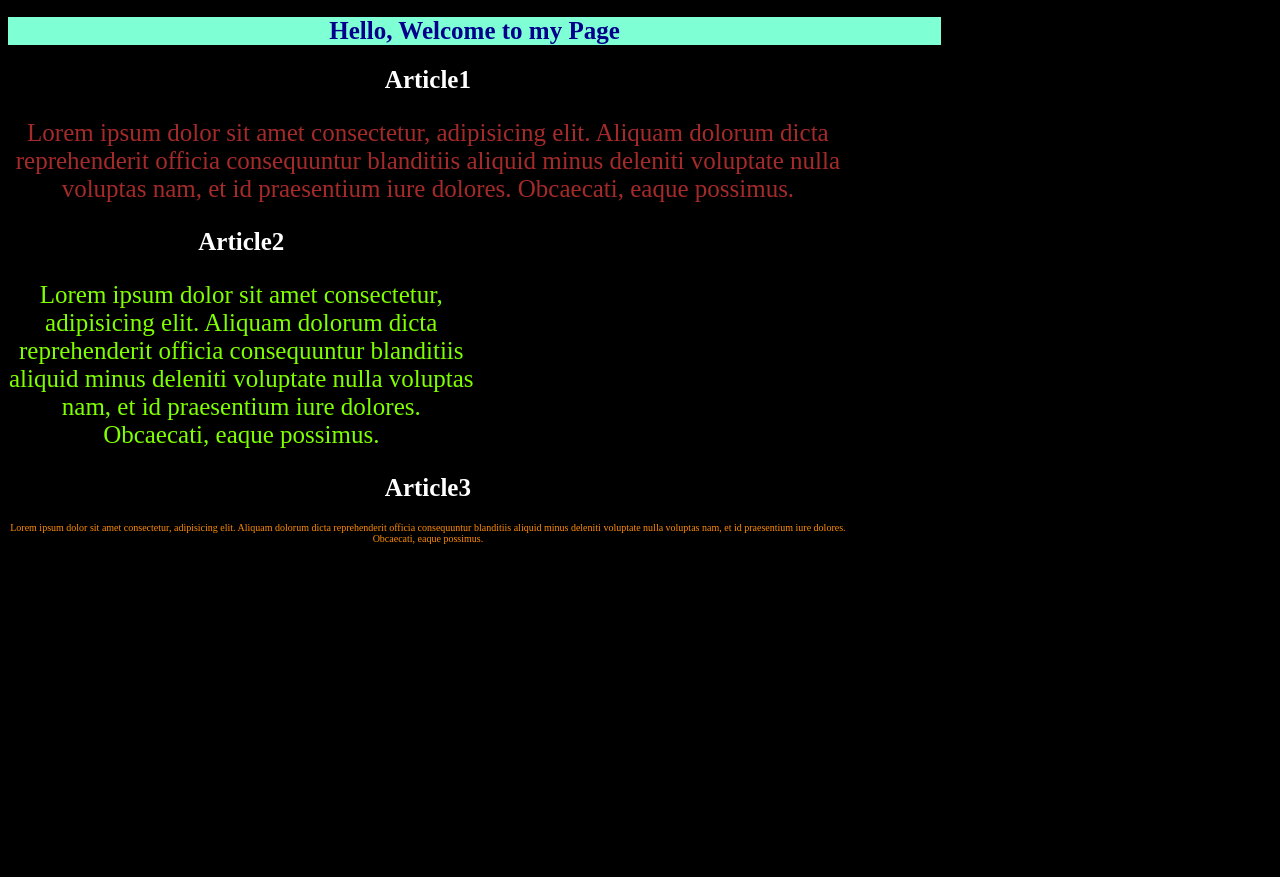
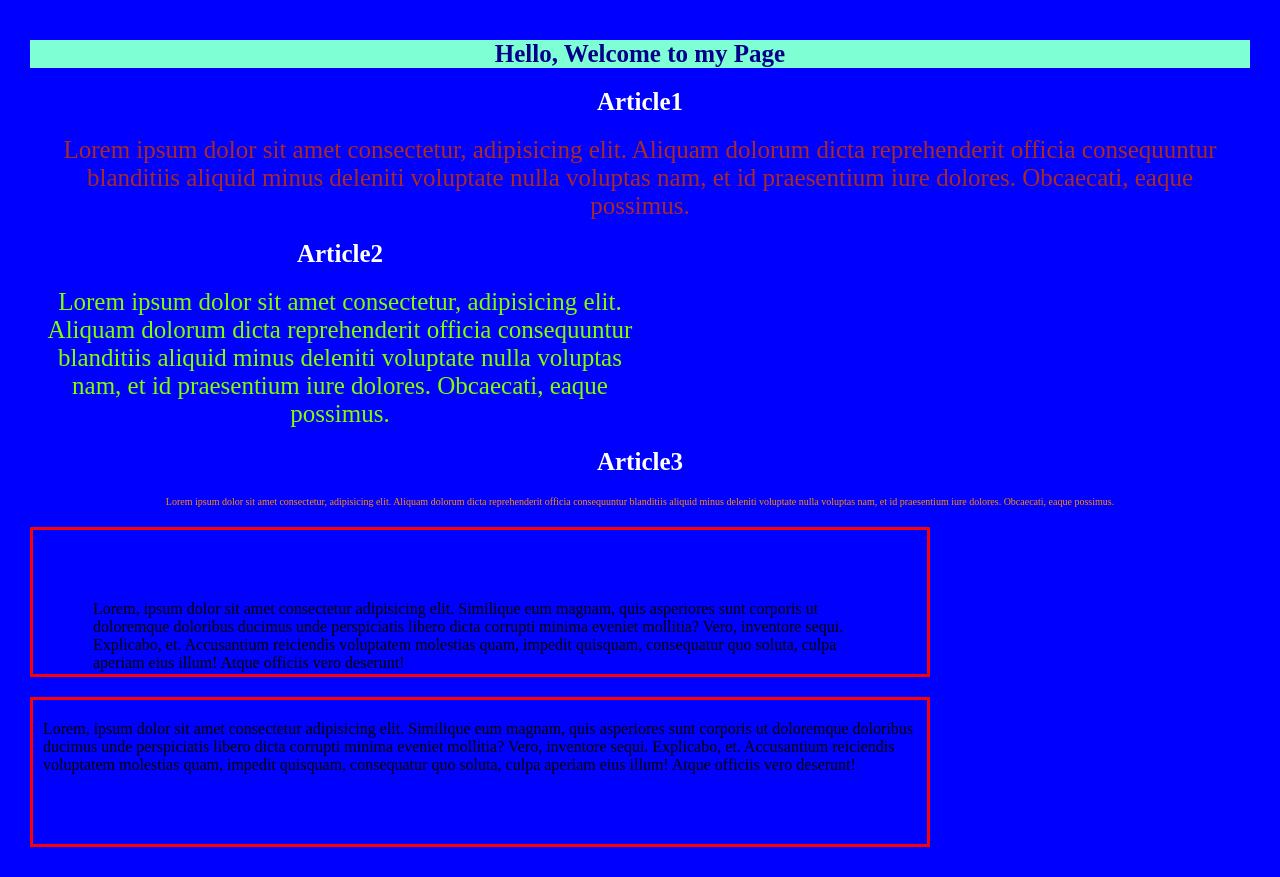
Before and after one commit to Pankajsinghsirari/Demo-Website, a plain HTML site: page css1.html in a window 1280 px wide. Before the commit the page ends 800 px from the top, so only its background shows below. Drawn offline with Linux system fonts and the light colour scheme.

Commit message:
minor changes

```diff
--- a/css1.css
+++ b/css1.css
@@ -1,6 +1,6 @@
 * {
-    background-color: black;
-    width: 90%;
+    background-color: blue;
+    margin:20px 10px 15PX;
 }
 h1, article {
     text-align: center;
@@ -15,3 +15,19 @@ h1, article {
     color: darkorange;
     font-size: 10px;
 }
+.div1 {
+    width: 900px;
+    height: 150px;
+    padding: 50px;
+    /* font-size: 20px; */
+    border: 3px solid red;
+    box-sizing: border-box;
+  }
+  .div2 {
+    width: 900px;
+    height: 150px;
+    /* padding: 50px; */
+    /* font-size: 20px; */
+    border: 3px solid red;
+    box-sizing: border-box;
+  }
--- a/css1.html
+++ b/css1.html
@@ -29,5 +29,11 @@
         <h1>Article3</h1>
         <p>Lorem ipsum dolor sit amet consectetur, adipisicing elit. Aliquam dolorum dicta reprehenderit officia consequuntur blanditiis aliquid minus deleniti voluptate nulla voluptas nam, et id praesentium iure dolores. Obcaecati, eaque possimus.</p>
     </article>
+    <div class ="div1">
+        <p>Lorem, ipsum dolor sit amet consectetur adipisicing elit. Similique eum magnam, quis asperiores sunt corporis ut doloremque doloribus ducimus unde perspiciatis libero dicta corrupti minima eveniet mollitia? Vero, inventore sequi. Explicabo, et. Accusantium reiciendis voluptatem molestias quam, impedit quisquam, consequatur quo soluta, culpa aperiam eius illum! Atque officiis vero deserunt!</p>
+    </div>
+    <div class ="div2">
+        <p>Lorem, ipsum dolor sit amet consectetur adipisicing elit. Similique eum magnam, quis asperiores sunt corporis ut doloremque doloribus ducimus unde perspiciatis libero dicta corrupti minima eveniet mollitia? Vero, inventore sequi. Explicabo, et. Accusantium reiciendis voluptatem molestias quam, impedit quisquam, consequatur quo soluta, culpa aperiam eius illum! Atque officiis vero deserunt!</p>
+    </div>
 </body>
 </html>
```
